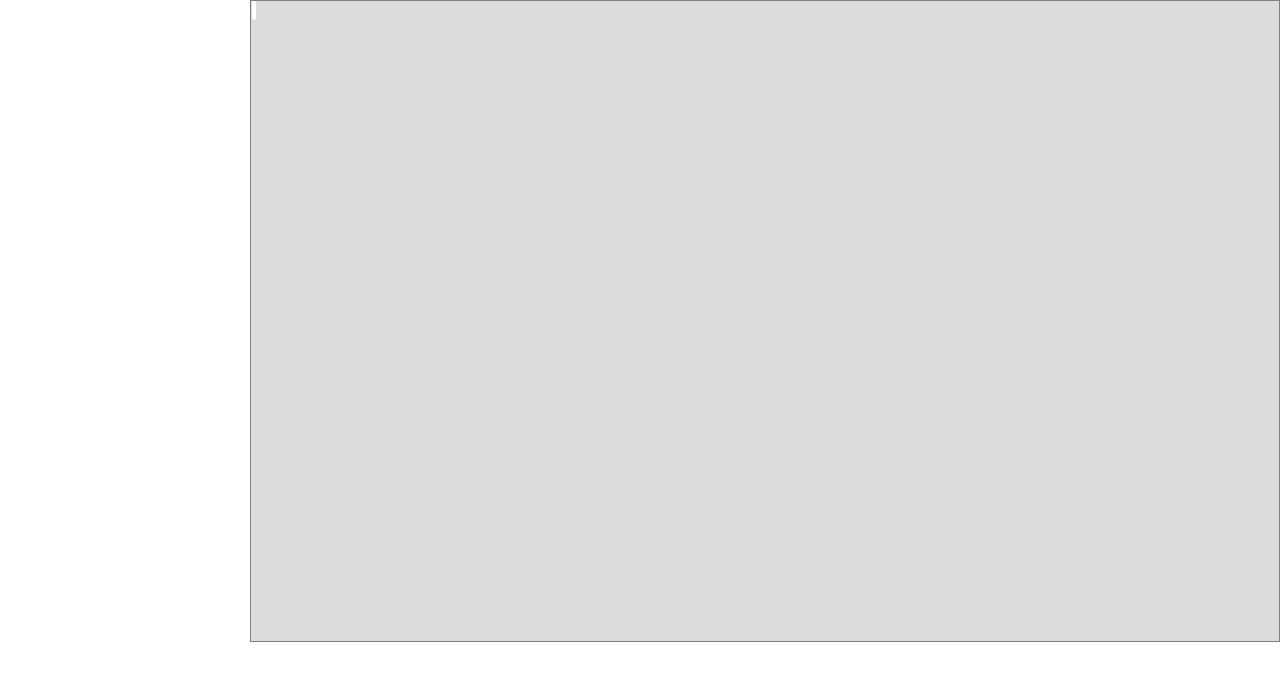
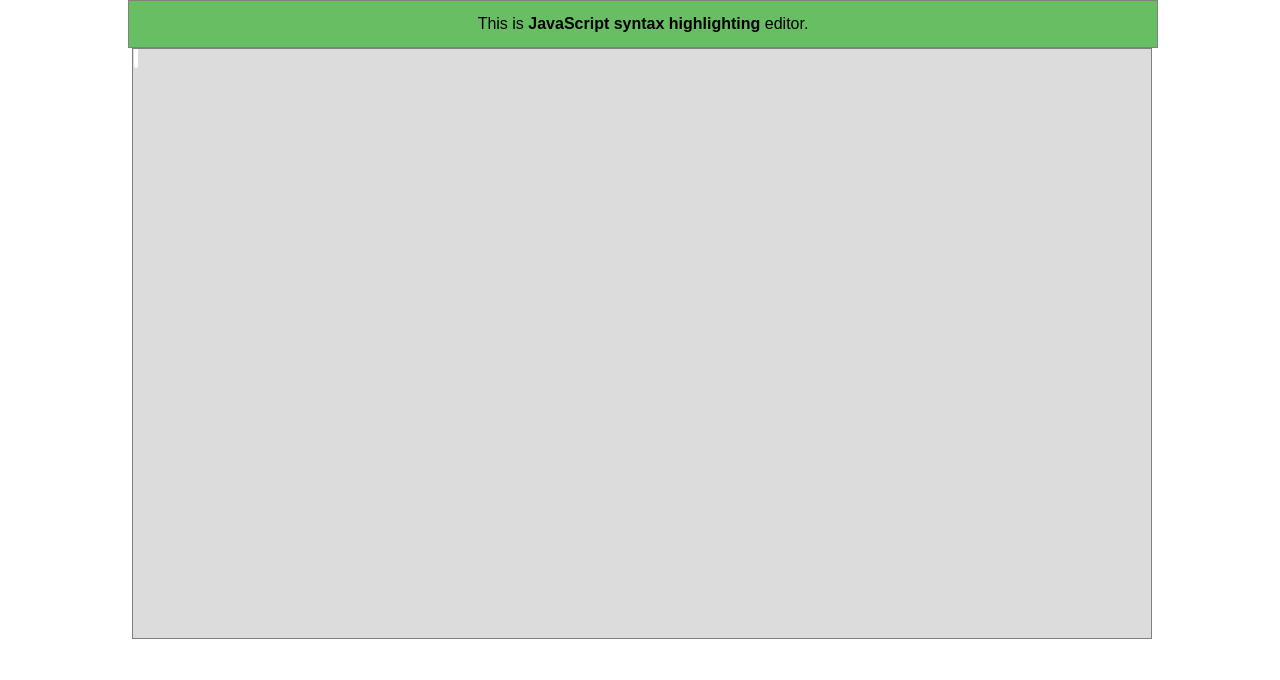
Before and after one commit to madandhungana/textEditor, a plain HTML site: page index.html in a window 1280 px wide. Drawn offline with Linux system fonts and the light colour scheme.

Commit message:
changed on ui

```diff
--- a/css/layout.css
+++ b/css/layout.css
@@ -1,17 +1,25 @@
 .main-container{
-    width: 80em;
+    width: 64em;
     margin: 0 auto;
 }
-
+.info-container{
+	width: 100%;
+	height: 42px;
+	background-color: #68be62;
+	text-align: center;
+	line-height: 42px;
+	padding: 2px;
+	border: 1px solid gray;
+}
 #textarea {
     -moz-appearance: textfield-multiline;
     -webkit-appearance: textarea;
     border: 1px solid gray;
-    height: 636px;
+    height: 585px;
     overflow: auto;
     padding: 2px;
 /*    resize: both;*/
-    width: 80%;
+    width: 99%;
     margin: 0 auto;
 	overflow-y: scroll;
 	float: right;
--- a/css/style.css
+++ b/css/style.css
@@ -1,3 +1,6 @@
+.info-container strong{
+	font-weight: bold;
+}
 #textarea{
     background-color: gainsboro;
 	font-family: Monospace;
--- a/index.html
+++ b/index.html
@@ -8,6 +8,9 @@
     </head>
     <body>
         <div class="main-container">
+			<div class="info-container">
+				This is  <strong>JavaScript syntax highlighting</strong> editor.
+			</div>
 			<div id="textarea">
             </div>
         </div>
```
